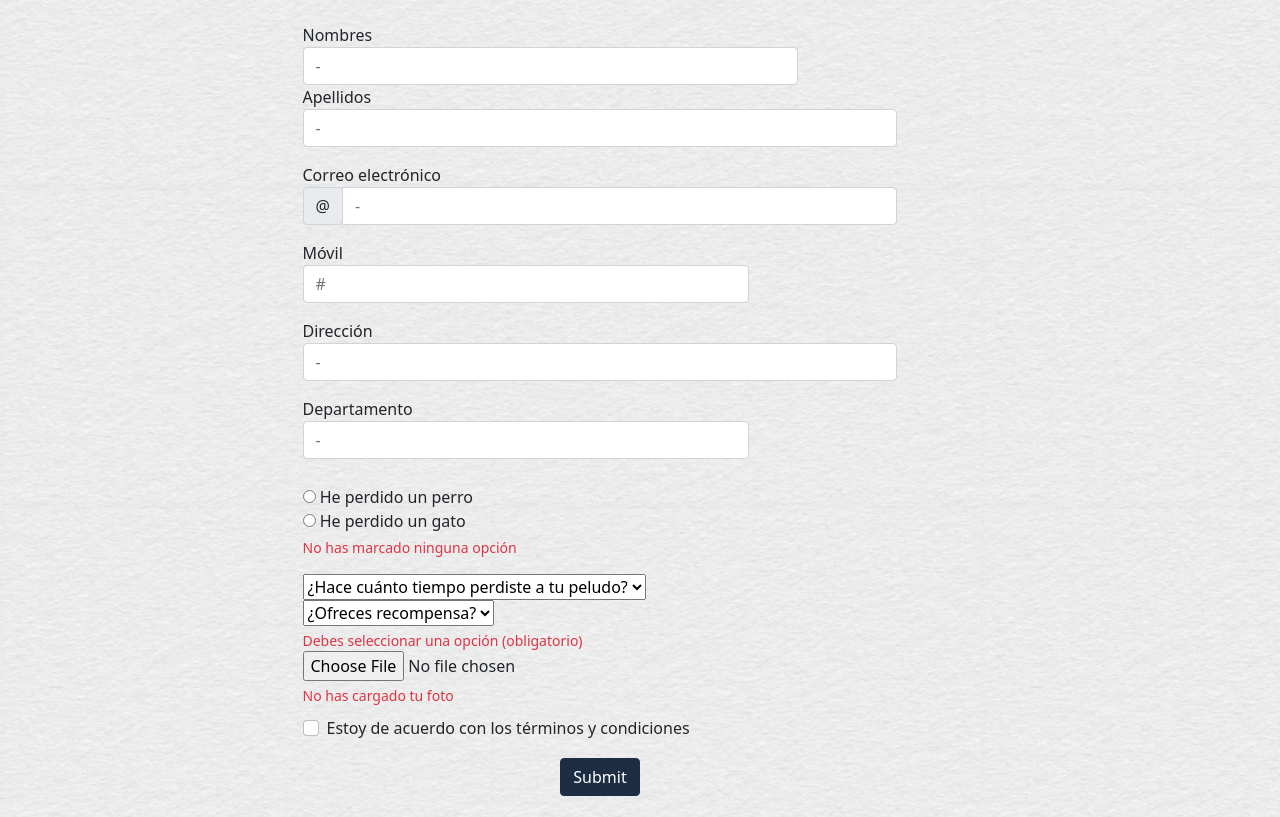
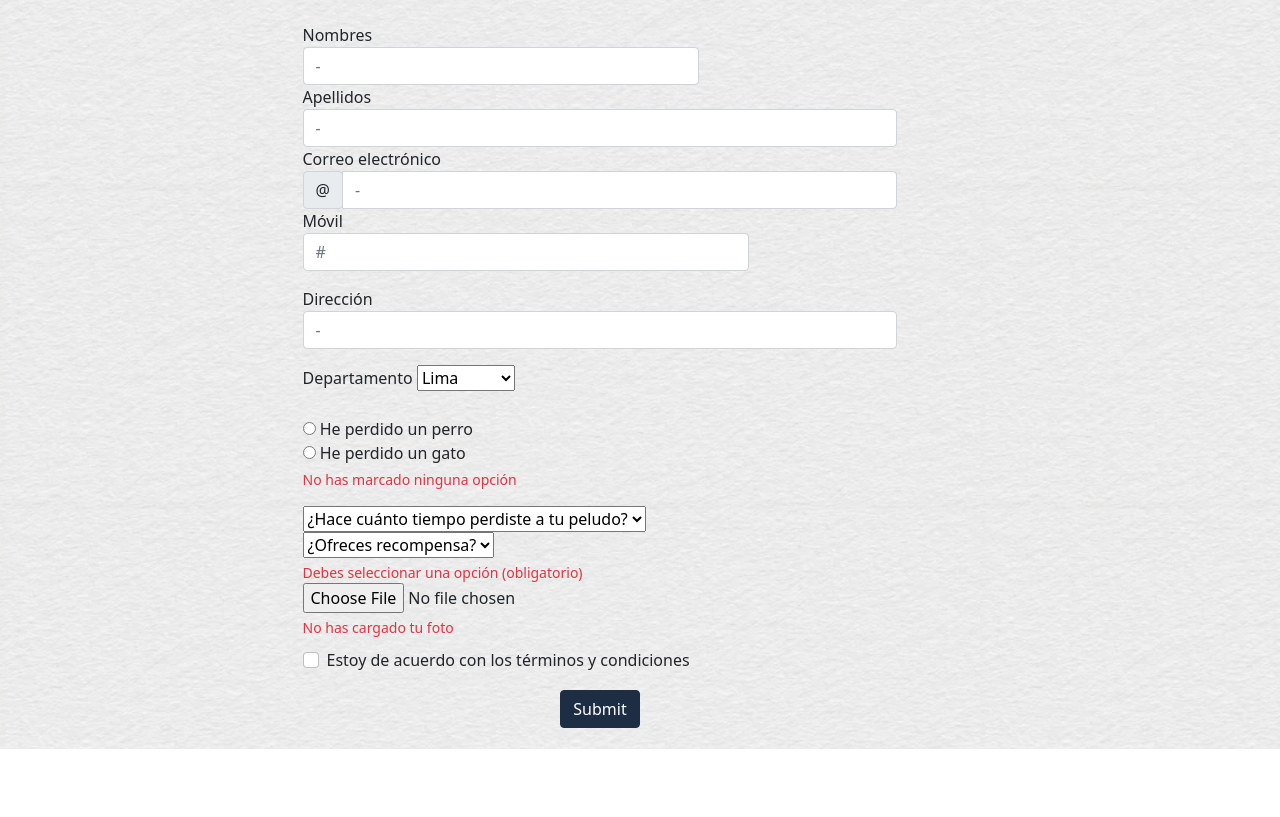
Before and after one commit to IriMont/cuartaentregacoder, a website: page fichero.html in a window 1280 px wide. Shown: the part 127-944 px from the top of the page. After the commit the page ends 876 px from the top, so only its background shows below. Drawn offline with nearby package versions, Linux system fonts and the light colour scheme.

Commit message:
Nuevo espacio elección ubicación

```diff
--- a/fichero.html
+++ b/fichero.html
@@ -28,15 +28,15 @@
       <div class="form-group">
         <div class="col-xs-4 col-md-8">
           <label for="nombre" class="control-label col-md-2">Nombres</label>
-          <div class="col-md-10">
+          <div class="col-md-8">
             <input type="text" class="form-control" placeholder="-" required>
           </div>
         </div>
-        <div class="col-xs-4 col-md-8 mb-3">
+        <div class="col-xs-4 col-md-8">
           <label>Apellidos</label>
           <input type="text" class="form-control" placeholder="-" required>
         </div>
-        <div class="col-xs-4 col-md-8 mb-3">
+        <div class="col-xs-4 col-md-8">
           <label>Correo electrónico</label>
           <div class="input-group">
             <div class="input-group-prepend">
@@ -55,9 +55,15 @@
           <label>Dirección</label>
           <input type="text" class="form-control" placeholder="-" required>
         </div>
-        <div class="col-md-6 mb-3">
+        <div class="col-md-8 mb-3">
           <label>Departamento</label>
-          <input type="text" class="form-control" placeholder="-" required>
+          <select class="custom-select" required>
+                <option value="1">Lima</option>
+                <option value="2">Piura</option>
+                <option value="3">Trujillo</option>
+                <option value="3">Arequipa</option>
+                <option value="3">Huancayo</option>
+          </select>
         </div>
       </div>
     </form>
```
